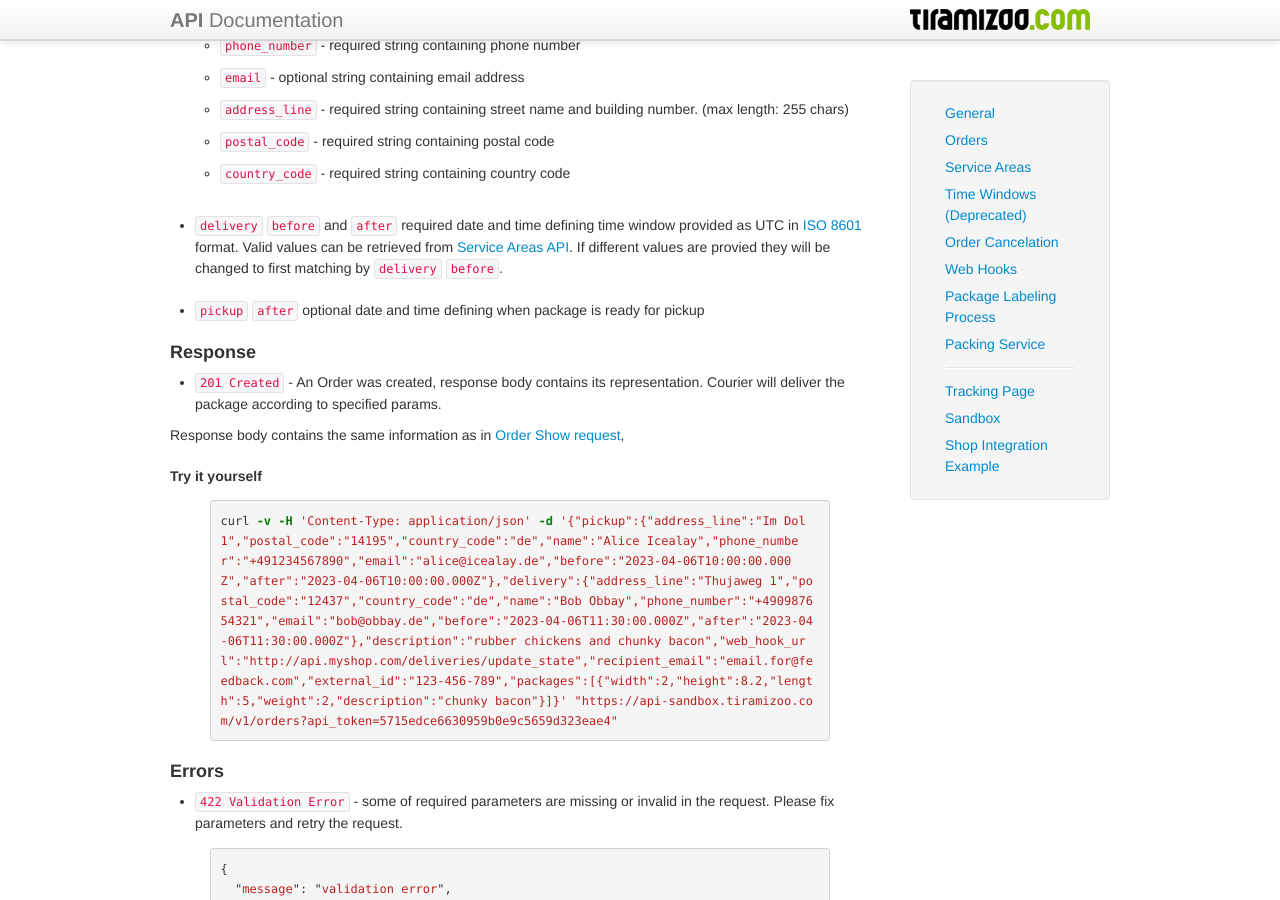
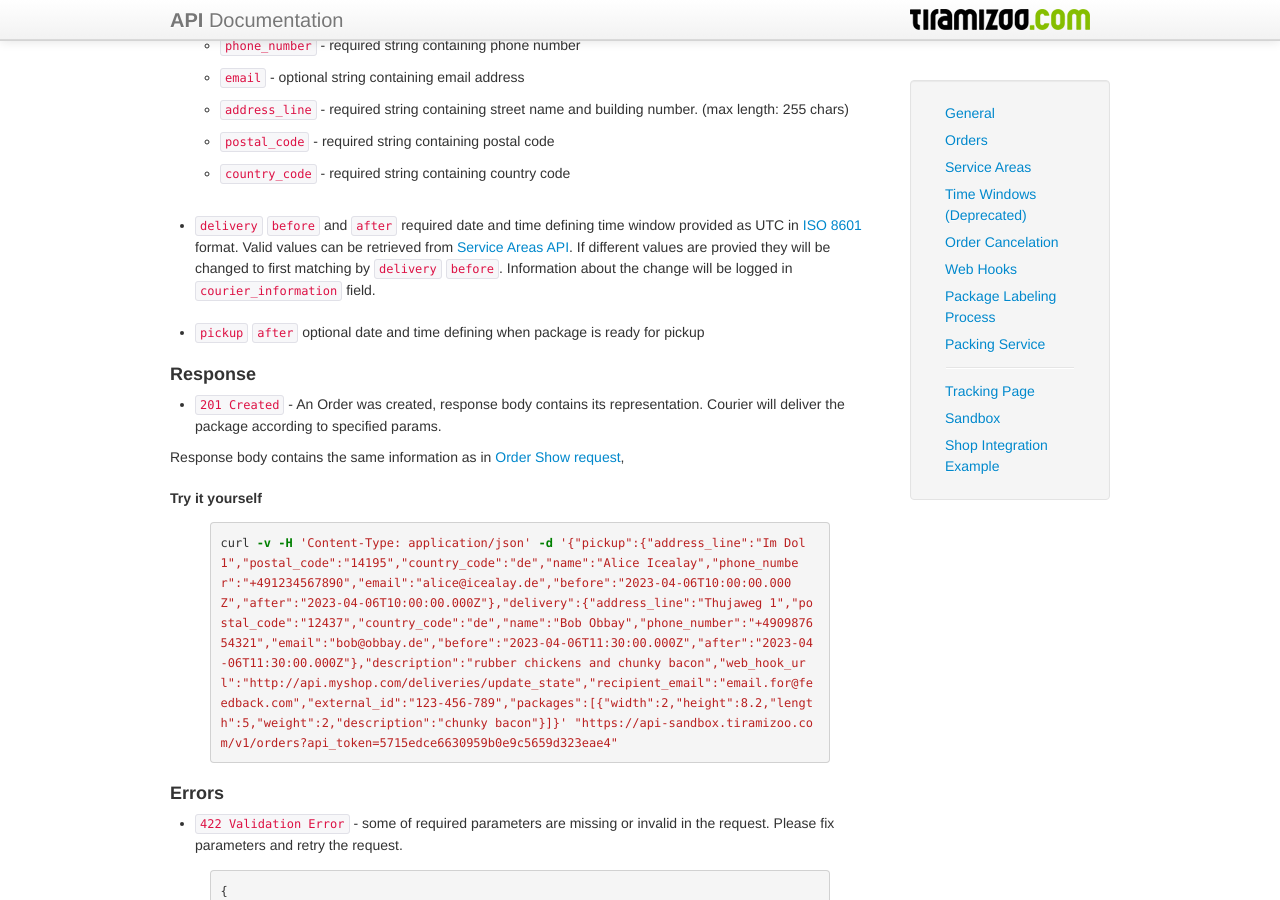
Before and after one commit to Goundar/tiramizoo.github.com, a Jekyll site: the page built from orders.md, in a window 1280 px wide and 900 px high, scrolled down 1479 px. Built offline with Jekyll 4.4.1, drawn with Linux system fonts in a browser that asks for light colours.

Commit message:
better explanation when time windows rouding

```diff
--- a/orders.md
+++ b/orders.md
@@ -72,7 +72,7 @@ POST /orders?api_token=API_TOKEN
   * `postal_code` - required string containing postal code
   * `country_code` - required string containing country code
 
-* `delivery` `before` and `after` required date and time defining time window provided as UTC in [ISO 8601](http://en.wikipedia.org/wiki/ISO_8601) format. Valid values can be retrieved from [Service Areas API](/service_areas.html). If different values are provied they will be changed to first matching by `delivery` `before`.
+* `delivery` `before` and `after` required date and time defining time window provided as UTC in [ISO 8601](http://en.wikipedia.org/wiki/ISO_8601) format. Valid values can be retrieved from [Service Areas API](/service_areas.html). If different values are provied they will be changed to first matching by `delivery` `before`. Information about the change will be logged in `courier_information` field.
 
 * `pickup` `after` optional date and time defining when package is ready for pickup
 
```
